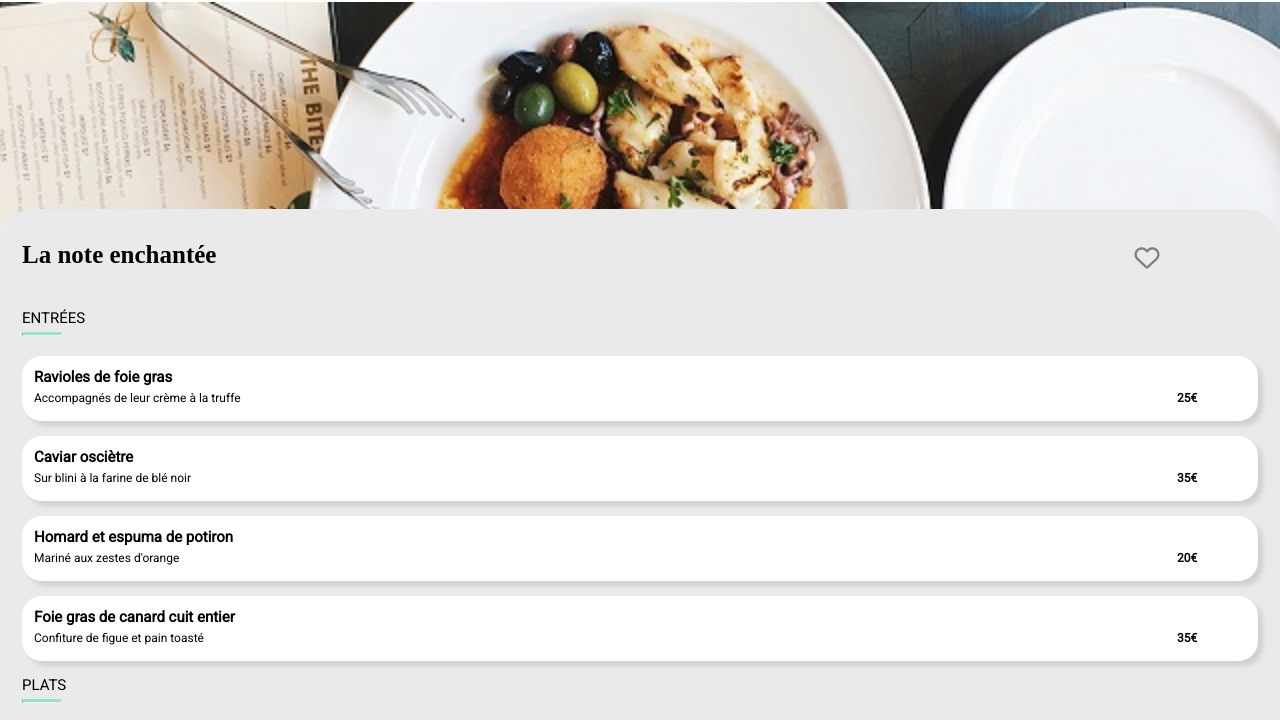
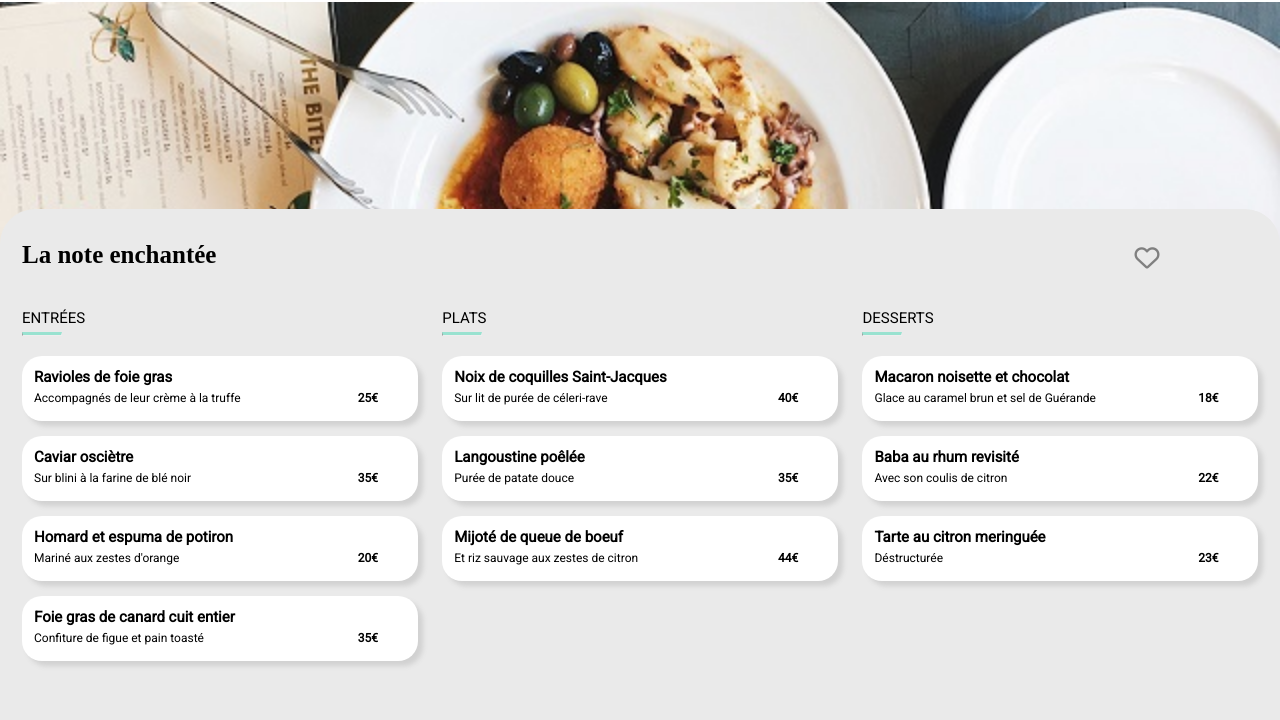
Before and after one commit to RomainMarcazzan/RomainMarcazzan_3_15012021, a website: page menu2.html in a window 1280 px wide. Shown: the part 42-762 px from the top of the page. Drawn offline with Linux system fonts and the light colour scheme; a web font is replaced by a local one.

Commit message:
adding the responsive logic to the menus

```diff
--- a/menu2.html
+++ b/menu2.html
@@ -43,6 +43,7 @@
         </label>
       </div>
       <section class="menu">
+        <article class="starters">
           <h2 class="menu__title">ENTRÉES</h2>
           <hr class="menu__line" />
           <div class="menu__card">
@@ -57,7 +58,9 @@
           </div>
           <div class="menu__card">
             <h2 class="menu__card__top">Caviar osciètre</h2>
-          <h3 class="menu__card__bottom">Sur blini à la farine de blé noir</h3>
+            <h3 class="menu__card__bottom">
+              Sur blini à la farine de blé noir
+            </h3>
             <h3 class="menu__card__price">35€</h3>
             <div class="menu__card__side">
               <i class="fas fa-check-circle"></i>
@@ -73,12 +76,16 @@
           </div>
           <div class="menu__card">
             <h2 class="menu__card__top">Foie gras de canard cuit entier</h2>
-          <h3 class="menu__card__bottom">Confiture de figue et pain toasté</h3>
+            <h3 class="menu__card__bottom">
+              Confiture de figue et pain toasté
+            </h3>
             <h3 class="menu__card__price">35€</h3>
             <div class="menu__card__side">
               <i class="fas fa-check-circle"></i>
             </div>
           </div>
+        </article>
+        <article class="main-courses">
           <h2 class="menu__title">PLATS</h2>
           <hr class="menu__line" />
           <div class="menu__card">
@@ -107,6 +114,8 @@
               <i class="fas fa-check-circle"></i>
             </div>
           </div>
+        </article>
+        <article class="deserts">
           <h2 class="menu__title">DESSERTS</h2>
           <hr class="menu__line" />
           <div class="menu__card">
@@ -135,6 +144,7 @@
               <i class="fas fa-check-circle"></i>
             </div>
           </div>
+        </article>
       </section>
       <button class="menu__container__button">Commander</button>
     </main>
--- a/sass/components/_fav.scss
+++ b/sass/components/_fav.scss
@@ -18,7 +18,7 @@
       transition: opacity 900ms;
     }
 
-    @media screen and (min-width: 0px) {
+    @media screen and (min-width: 769px) {
       &:hover {
         opacity: 1;
         color: $secondary-color;
--- a/sass/layout/_menu.scss
+++ b/sass/layout/_menu.scss
@@ -101,4 +101,11 @@
       }
     }
   }
+
+  @include desktop-only {
+    display: grid;
+    grid-template-columns: 1fr 1fr 1fr;
+    grid-template-rows: 1fr;
+    column-gap: 2%;
+  }
 }
```
Also changed, not shown: menu1.html (+6 -0 lines), menu3.html (+9 -1 lines), menu4.html (+9 -1 lines), public/css/style.css, 1 other file. Lines whose indentation alone changed are shown as unchanged.
